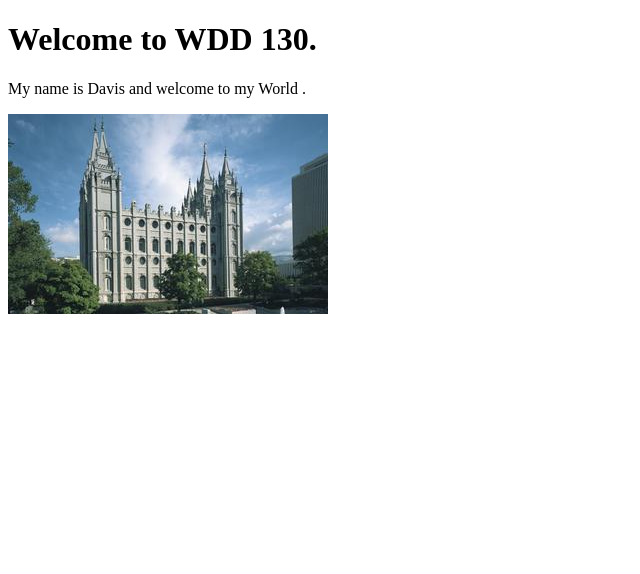
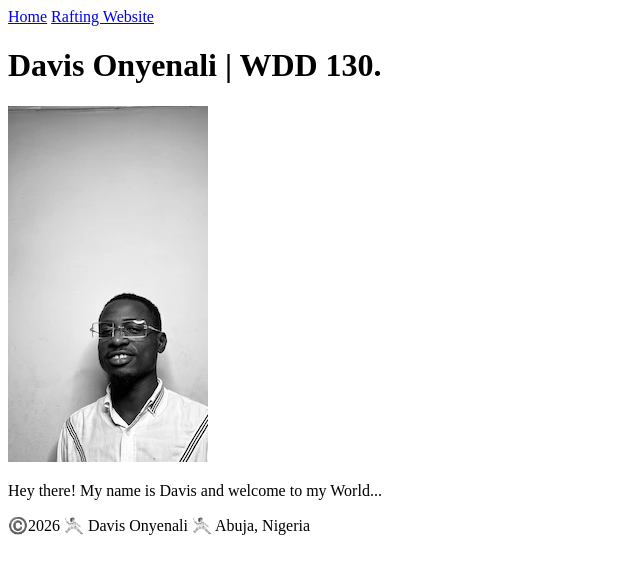
Before and after one commit to Davismillz/wdd130, a plain HTML site: page index.html in a window 1280 px wide. Shown: the whole page, without its empty margins (0-640 px from the left). Drawn offline with Linux system fonts and the light colour scheme.

Commit message:
My first web Page

```diff
--- a/index.html
+++ b/index.html
@@ -1,17 +1,27 @@
 <!DOCTYPE html>
-<html lang="en">
+<html lang="en-US">
 
 <head>
     <meta charset="UTF-8">
     <meta name="viewport" content="width=device-width, initial-scale=1.0">
-    <title>WDD 130 | Personal Homepage</title>
+    <title>Davis Onyenali | WDD 130</title>
 </head>
 
 <body>
-    <h1>Welcome to WDD 130.</h1>
-    <p>My name is Davis and welcome to my World .</p>
-
-    <img src="images/salt-lake-temple.jpg" alt="The Salt Lake Temple.">
+    <header>
+        <nav>
+            <a href="#">Home</a>
+            <a href="wwr/"> Rafting Website</a>
+        </nav>
+    </header>
+    <main>
+        <h1>Davis Onyenali | WDD 130.</h1>
+        <img src="images/profile.webp" alt="Davis Onyenali" width="200">
+        <p>Hey there! My name is Davis and welcome to my World...</p>
+    </main>
+    <footer>
+        <p> ©️2026 🤺 Davis Onyenali 🤺 Abuja, Nigeria</p>
+    </footer>
 </body>
 
 </html>
```
Also changed, not shown: images/profile.webp (added).
